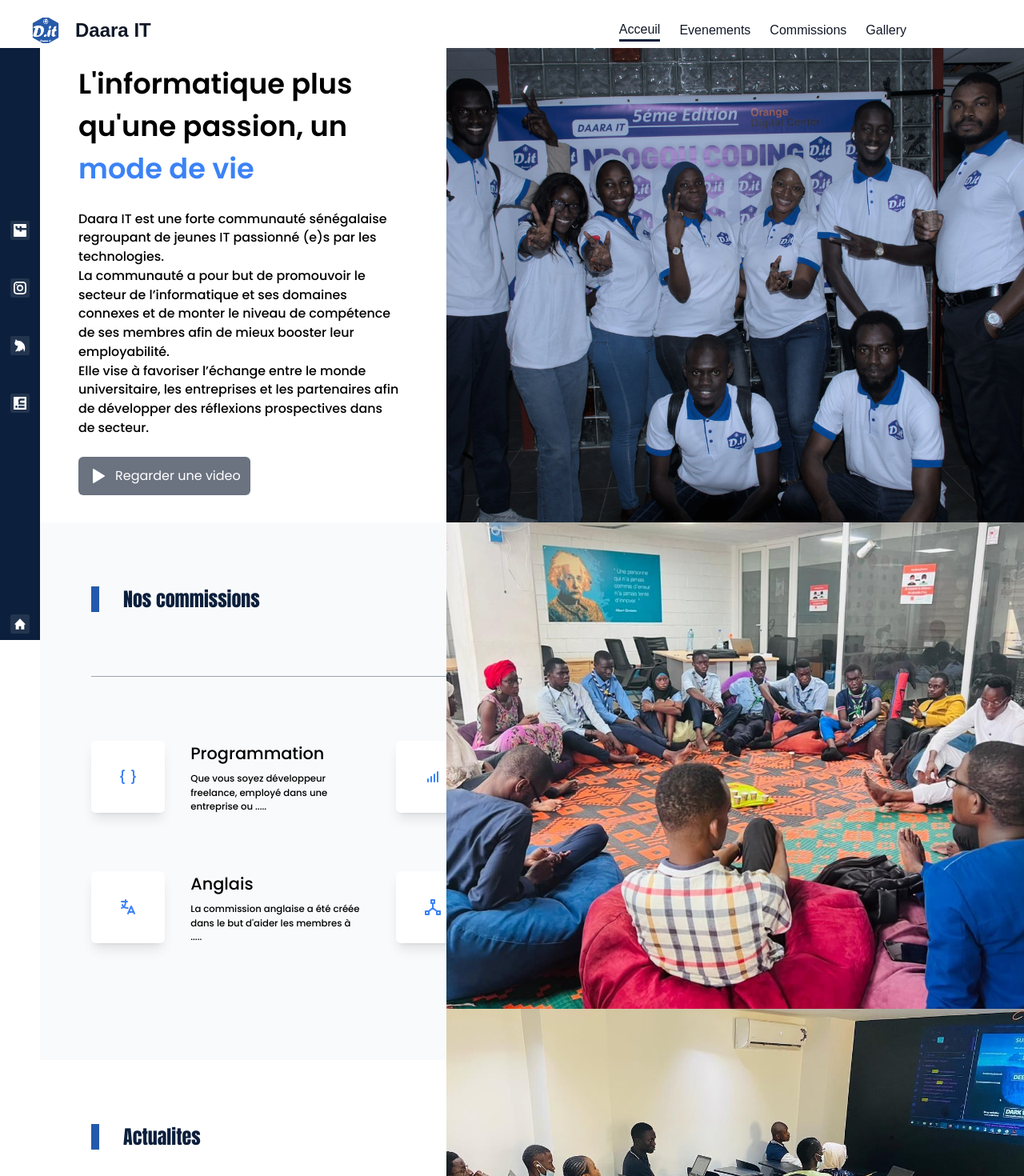
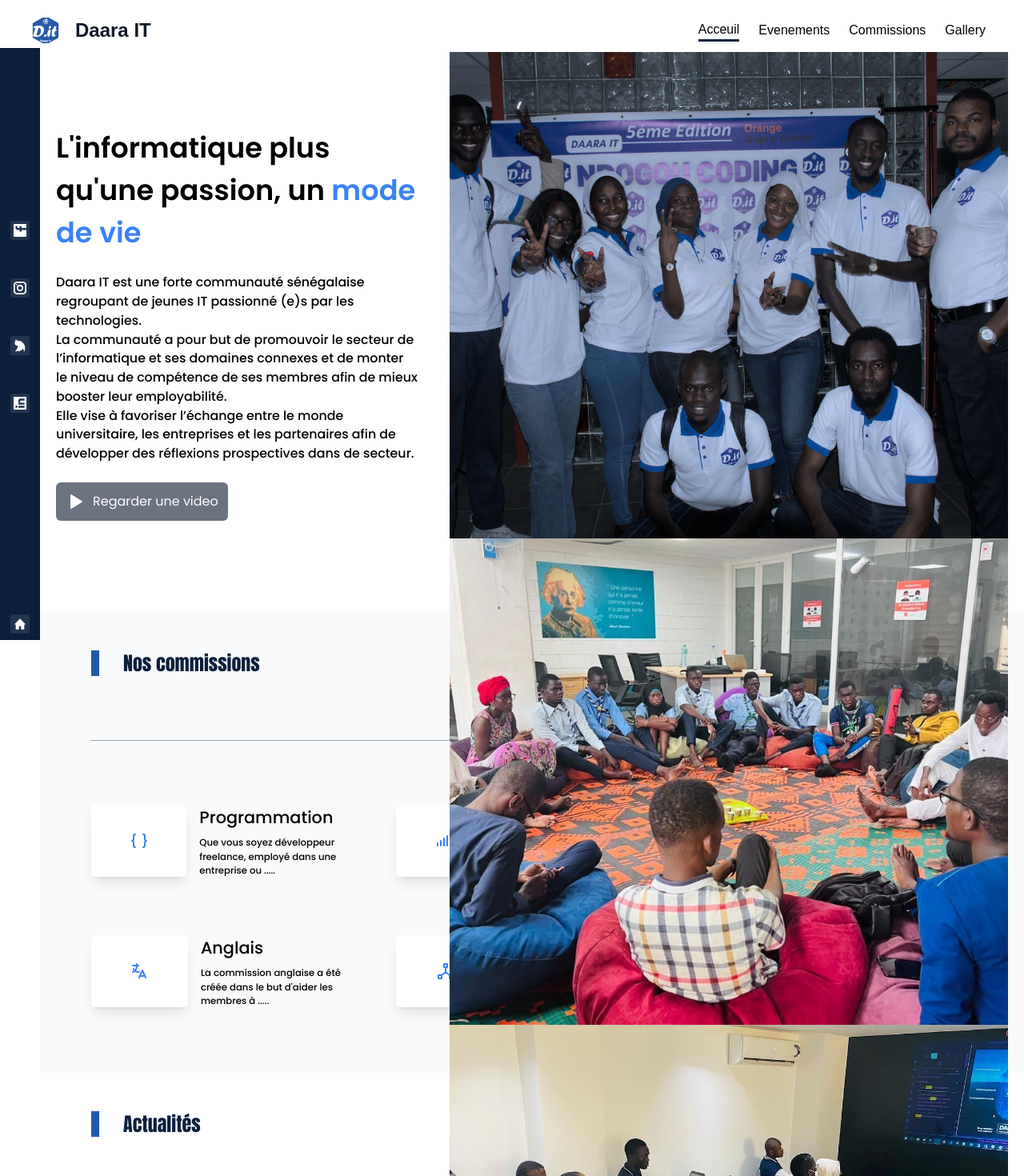
Before and after one commit to Takha65/DaaraIT-site-officiel, a React (Create React App) app: page / in a window 1280 px wide. Shown: the top 1470 px of the page at 80% size. Built offline with nearby package versions, Linux system fonts and the light colour scheme.

Commit message:
responsivite du site

```diff
--- a/src/components/commissions/homeCommission.js
+++ b/src/components/commissions/homeCommission.js
@@ -1,25 +1,25 @@
 import TitleComponent from "../modules/title";
-import {commissions} from '../../data/commission'
+import { commissions } from '../../data/commission'
 import { Link } from "react-router-dom";
 
-const HomeCommission=()=> {
+const HomeCommission = () => {
 
   return (
-      <div className="container-xl  bg-gray-50 px-[4rem] py-[5rem]">
+    <div className="container-xl  bg-gray-50 px-[2rem] py-[2rem] md:px-[4rem] md:py-[3rem]">
       <TitleComponent title="Nos commissions" />
-      <div className=" my-[4rem]">
+      <div className=" my-[2rem]">
         <div className="">
-          <p className="text-[0.84rem] my-4">
+          <p className="text-[0.84rem] my-1 md:my-4">
           </p>
         </div>
 
-        <div className="h-[1px] bg-gray-400 my-[5rem]"></div>
+        <div className="h-[1px] bg-gray-400 my-[1rem] md:my-[5rem]"></div>
 
         <div className="grid grid-cols-1 sm:grid-cols-2 md:grid-cols-2 lg:grid-cols-3 gap-10">
           {commissions?.data.map((item, index) => (
             <Link to="/commissions" >
-              <div className="grid grid-cols-3 gap-8" key={index}>
-              <div className="bg-white rounded-md flex items-center justify-center shadow-lg h-[90px] text-blue-500">
+              <div className="flex gap-4" key={index}>
+                <div className="bg-white rounded-md w-64 flex items-center justify-center shadow-lg h-[90px] text-blue-500">
                   <item.icon />
                 </div>
                 <div className="col-span-2">
--- a/src/components/headerSection/headerSection.jsx
+++ b/src/components/headerSection/headerSection.jsx
@@ -22,45 +22,51 @@ function HeaderSection() {
       className="w-full h-[38rem] object-cover img-slide"
       onDragStart={handleDragStart}
       role="presentation"
-      alt="slide"
+      alt="Membres Daara It"
     />,
     <img
       src={cov2}
       className="w-full h-[38rem] object-cover img-slide"
       onDragStart={handleDragStart}
       role="presentation"
-      alt="slide"
+      alt="Membres Daara It"
     />,
     <img
       src={cov3}
       className="w-full h-[38rem] object-cover img-slide"
       onDragStart={handleDragStart}
       role="presentation"
-      alt="slide"
+      alt="Membres Daara It"
     />,
     <img
-    src={cov4}
-    className="w-full h-[38rem] object-cover img-slide"
-    onDragStart={handleDragStart}
-    role="presentation"
-    alt="slide"
-  />,
+      src={cov4}
+      className="w-full h-[38rem] object-cover img-slide"
+      onDragStart={handleDragStart}
+      role="presentation"
+      alt="Membres Daara It"
+    />,
   ];
   return (
     <>
-      <div className="container-xl h-[38rem] bg-white grid grid-cols-1 sm:grid-cols-1 md:grid-cols-5 lg:grid-cols-5 gap-10">
-        <div className="flex justify-center items-center h-full md:ml-8 p-[1rem] md:col-start-1 md:col-end-3 lg:col-start-1 lg:col-end-3">
+      <div className="container-xl h-[38rem] md:h-[45rem] bg-white grid grid-cols-1 sm:grid-cols-1 md:grid-cols-5 lg:grid-cols-5 gap-10 p-5">
+        <div className="flex justify-center items-center h-full md:col-start-1 md:col-end-3 lg:col-start-1 lg:col-end-3">
           <div>
             <h1 className={"text-[2.2rem] font-[600]"}>
               L'informatique plus qu'une passion, un{" "}
               <span className={"text-blue-500"}>mode de vie</span>
             </h1>
             <p className={"text-[0.99rem] font-[500] my-6"}>
-              Daara IT est une forte communauté sénégalaise regroupant de jeunes IT passionné (e)s par les technologies. <br/>
-               La communauté a pour but de promouvoir le secteur de l’informatique et ses domaines connexes et de monter le niveau de compétence de ses membres afin de mieux booster leur employabilité. <br />
-               Elle vise à favoriser l’échange entre le monde universitaire, les entreprises et les partenaires afin de développer des réflexions prospectives dans de secteur.
+              Daara IT est une forte communauté sénégalaise regroupant de jeunes
+              IT passionné (e)s par les technologies. <br />
+              La communauté a pour but de promouvoir le secteur de
+              l’informatique et ses domaines connexes et de monter le niveau de
+              compétence de ses membres afin de mieux booster leur
+              employabilité. <br />
+              Elle vise à favoriser l’échange entre le monde universitaire, les
+              entreprises et les partenaires afin de développer des réflexions
+              prospectives dans de secteur.
             </p>
-            <button className={"bg-gray-500 text-white p-3 rounded-md flex"} >
+            <button className={"bg-gray-500 text-white p-3 rounded-md flex"}>
               <IconPlayerPlayFilled style={{ marginRight: 10 }} />
               Regarder une video
             </button>
--- a/src/components/menu/MenuItem.jsx
+++ b/src/components/menu/MenuItem.jsx
@@ -3,12 +3,9 @@ import {  NavLink } from 'react-router-dom';
 const MenuItem = ({ menuItem }) => {
   const { to, label } = menuItem;
   return (
-      <NavLink
-        to={to}
-        class="flex items-center md:mb-2 p-2.5  text-gray-900 rounded hover:bg-gray-100 md:hover:bg-transparent md:border-0 md:hover:text-gray-500 md:p-0 dark:text-white md:dark:hover:text-blue-500 dark:hover:bg-gray-700 dark:hover:text-white md:dark:hover:bg-transparent"
-      >
-        {label}
-      </NavLink>
+    <NavLink to={to} class="flex items-center md:mb-2 p-2 rounded">
+      {label}
+    </NavLink>
   );
 };
 
--- a/src/components/modules/menu.css
+++ b/src/components/modules/menu.css
@@ -1,5 +1,8 @@
 nav {
   text-align: center;
+}
+a{
+  color: black;
 }
 a,
 a > span,
--- a/src/components/modules/menu.jsx
+++ b/src/components/modules/menu.jsx
@@ -3,28 +3,27 @@ import {
   Navbar,
   MobileNav,
   Typography,
-  Button,
   IconButton,
-} from '@material-tailwind/react';
-import logo from '../../images/logo-dit.png';
-import { sidebarRoutes } from '../../routes/sidebar.routes';
-import MenuItem from '../menu/MenuItem';
-import ResourceDataMap from '../ResourceDataMap';
+} from "@material-tailwind/react";
+import logo from "../../images/logo-dit.png";
+import { sidebarRoutes } from "../../routes/sidebar.routes";
+import MenuItem from "../menu/MenuItem";
+import ResourceDataMap from "../ResourceDataMap";
 
-import './menu.css';
+import "./menu.css";
 
 const Menu = () => {
   const [openNav, setOpenNav] = React.useState(false);
 
   React.useEffect(() => {
     window.addEventListener(
-      'resize',
+      "resize",
       () => window.innerWidth >= 960 && setOpenNav(false)
     );
   }, []);
 
   const navList = (
-    <ul className="mb-4 mt-2 flex flex-col md:gap-4 gap-1 md:p-0 p-4  lg:mb-0 lg:mt-0 lg:flex-row lg:items-center lg:gap-6 bg-white">
+    <ul className="mb-4 mt-2 flex flex-col items-start gap-y-3 md:gap-4 gap-1 md:p-0 p-4  lg:mb-0 lg:mt-0 lg:flex-row lg:items-center lg:gap-6 bg-white">
       <ResourceDataMap
         resourceData={sidebarRoutes}
         resourceItem={MenuItem}
@@ -45,13 +44,7 @@ const Menu = () => {
         </Typography>
         <div className="flex items-center gap-4">
           <div className="mr-4 hidden lg:block">{navList}</div>
-          <Button
-            variant="gradient"
-            size="sm"
-            className="hidden lg:inline-block"
-          >
-            <span>Buy Now</span>
-          </Button>
+
           <IconButton
             variant="text"
             className="ml-auto h-6 w-6  mb-3 text-inherit hover:bg-transparent focus:bg-transparent active:bg-transparent lg:hidden  text-gray-900"
@@ -91,12 +84,7 @@ const Menu = () => {
           </IconButton>
         </div>
       </div>
-      <MobileNav open={openNav}>
-        {navList}
-        <Button variant="gradient" size="sm" fullWidth className="mb-2">
-          <span>Buy Now</span>
-        </Button>
-      </MobileNav>
+      <MobileNav open={openNav}>{navList}</MobileNav>
     </Navbar>
   );
 };
--- a/src/components/modules/title.jsx
+++ b/src/components/modules/title.jsx
@@ -1,8 +1,6 @@
 import "../motdupresi/motdupresi.css";
 function TitleComponent({title}) {
-    return (
-        <h3 className="titrePr text-2xl">{title}</h3>
-     );
+    return <h3 className="titrePr text-2xl mb-3">{title}</h3>;
 }
 
 export default TitleComponent;
--- a/src/components/motdupresi/motdupresi.css
+++ b/src/components/motdupresi/motdupresi.css
@@ -26,7 +26,7 @@ section{
     /* font-size: 2rem; */
     font-weight: bold;
     color: var(--bluePrimary);
-    margin-bottom: 50px;
+    margin-bottom: 5px;
     padding-left: 30px;
     font-family: Impact, Haettenschweiler, 'Arial Narrow Bold', sans-serif;
     border-left: 10px solid var(--blueAccent);
--- a/src/pages/home/Actualites.js
+++ b/src/pages/home/Actualites.js
@@ -7,8 +7,8 @@ const Actualites =()=>  {
 
 
     return (
-        <div className="container-xl  bg-white px-[4rem] py-[5rem]">
-          <TitleComponent title="Actualites" />
+      <div className="container-xl  bg-white px-[2rem] py-[2rem] md:px-[4rem] md:py-[3rem]">
+        <TitleComponent title="Actualités" />
           <div className="my-[5rem]" style={{ overflow: "hidden" }}>
             <div class="grid grid-cols-1 sm:grid-cols-1 md:grid-cols-2 lg:grid-cols-3 gap-10">
               {events.map((event) => (
--- a/src/pages/home/Contact.js
+++ b/src/pages/home/Contact.js
@@ -41,7 +41,7 @@ const ContactForm = ()=>{
 const Contact = () => {
 
   return (
-    <div id="contact" className="container-xl  bg-contacts px-[4rem] py-[5rem]">
+    <div id="contact" className="container-xl  bg-contacts px-[2rem] py-[2rem] md:px-[4rem] md:py-[3rem]">
       <h1
         className={
           "text-[1.3rem] font-[700] border-l-[10px] border-black px-6 text-white "
--- a/src/pages/home/MotDuPresident.js
+++ b/src/pages/home/MotDuPresident.js
@@ -5,7 +5,7 @@ import image from "../../images/Maria_PR.jpeg";
 
 const MotDuPresident =()=> {
     return (
-        <div className="container-xl  bg-gray-50 px-[4rem] py-[5rem]">
+      <div className="container-xl  bg-gray-50 px-[2rem] py-[2rem] md:px-[4rem] md:py-[3rem]">
           <TitleComponent title="Le mot du president" />
           <div className="grid grid-cols-1 sm:grid-cols-1 md:grid-cols-5 lg:grid-cols-5 gap-10">
             <div className=" h-[23rem] md:col-start-1 md:col-end-6 lg:col-start-1 lg:col-end-3">
--- a/src/pages/home/Partenaires.js
+++ b/src/pages/home/Partenaires.js
@@ -13,7 +13,7 @@ import xarala from "../../images/logo_partenaire/xarala.png"
 
 const Partenaires = ()=> {
     return (
-        <div className="container-xl  bg-white px-[4rem] py-[5rem]">
+      <div className="container-xl  bg-white px-[2rem] py-[2rem] md:px-[4rem] md:py-[3rem]">
           {/* <h1
             className={
               "text-[1.3rem] font-[700] border-l-[10px] border-blue-500 px-6 "
```
Also changed, not shown: 1 other file (tests, documents, lock files or other folders). Lines whose indentation alone changed are shown as unchanged.
